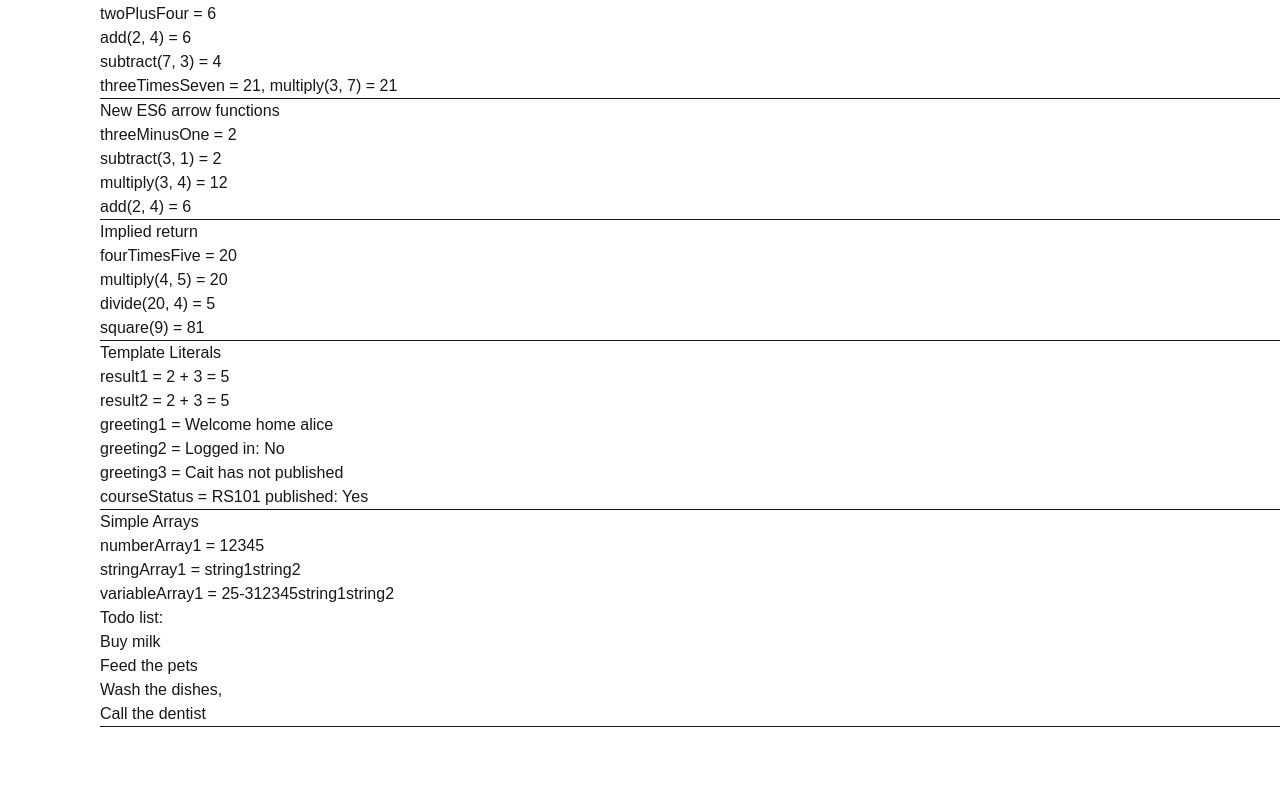
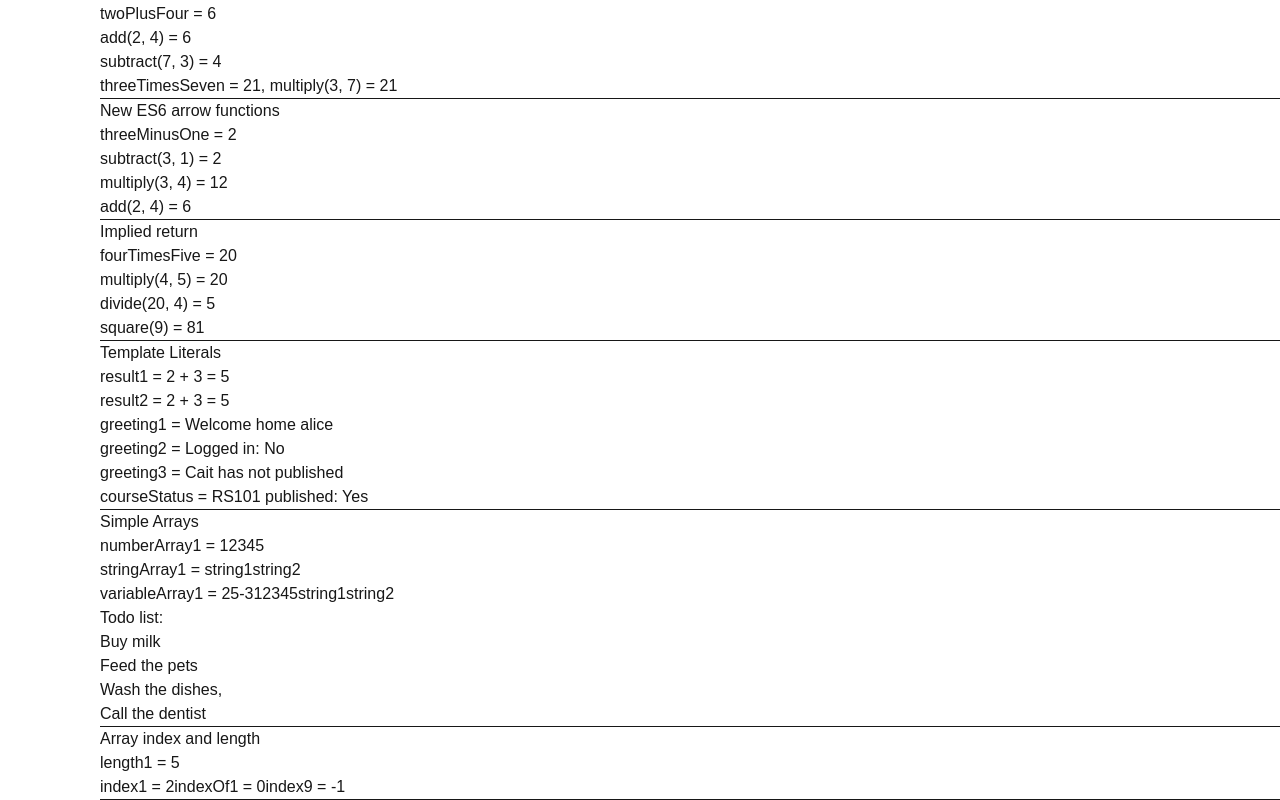
Before and after one commit to rileypk8/webdev-client, a Next.js app: page /labs/lab3 in a window 1280 px wide. Shown: the part 1420-2220 px from the top of the page. Before the commit the page ends 2147 px from the top, so only its background shows below. Built offline with nearby package versions, Linux system fonts and the light colour scheme.

Commit message:
a3: 3.4.1

```diff
--- /dev/null
+++ b/app/labs/lab3/ArrayIndexAndLength.tsx
@@ -0,0 +1,17 @@
+export default function ArrayIndexAndLength() {
+  let numberArray1 = [1, 2, 3, 4, 5];
+  const length1 = numberArray1.length;
+  const index1 = numberArray1.indexOf(3);
+  const index9 = numberArray1.indexOf(9);
+  const indexOf1 = numberArray1.indexOf(1);
+  return (
+    <div id="wd-array-index-and-length">
+      <h4>Array index and length</h4>
+      length1 = {length1} <br />
+      index1 = {index1}
+      indexOf1 = {indexOf1}
+      index9 = {index9}
+      <hr />
+    </div>
+  );
+}
--- a/app/labs/lab3/page.tsx
+++ b/app/labs/lab3/page.tsx
@@ -11,6 +11,7 @@ import ArrowFunctions from "./ArrowFunctions";
 import ImpliedReturn from "./ImpliedReturn";
 import TemplateLiterals from "./TemplateLiterals";
 import SimpleArrays from "./SimpleArrays";
+import ArrayIndexAndLength from "./ArrayIndexAndLength";
 
 export default function Lab3() {
   return (
@@ -29,6 +30,7 @@ export default function Lab3() {
       <ImpliedReturn />
       <TemplateLiterals />
       <SimpleArrays />
+      <ArrayIndexAndLength />
     </div>
   );
 }
```
